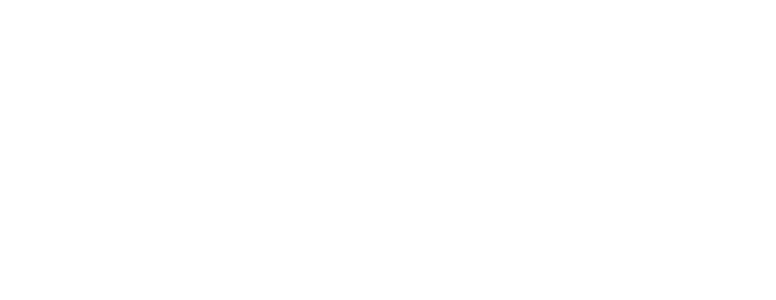
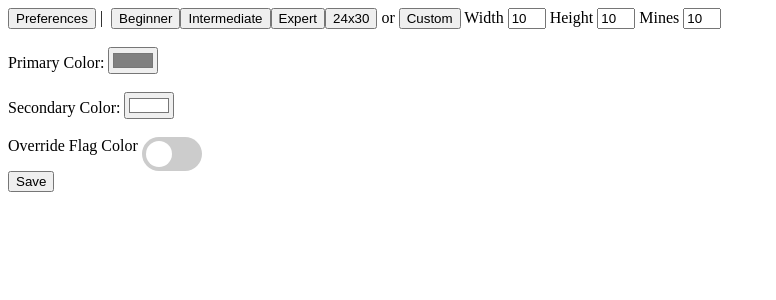
Before and after one commit to hardcorshik/minesweeper-js, an Angular app: page /options in a window 1280 px wide. Shown: the top 300 px of the page, without its empty margins (0-776 px from the left). Built offline with nearby package versions, Linux system fonts and the light colour scheme.

Commit message:
Added color customization

```diff
--- a/src/app/app.component.html
+++ b/src/app/app.component.html
@@ -1,9 +1,11 @@
 <div>
+  <button [routerLink]="['options']">Preferences</button>&nbsp;|&nbsp;
   <button [routerLink]="['play', 'beginner']">Beginner</button>
   <button [routerLink]="['play', 'normal']">Intermediate</button>
   <button [routerLink]="['play', 'expert']">Expert</button>
   <button [routerLink]="['play', 'winmax']">24x30</button>
-   or <button [routerLink]="['play', customX + '&' + customY + '&' + customMines]">Custom</button>
+  or
+  <button [routerLink]="['play', customX + '&' + customY + '&' + customMines]">Custom</button>
   Width <input class="input" [(ngModel)]="customX">
   Height <input class="input" [(ngModel)]="customY">
   Mines <input class="input" [(ngModel)]="customMines">
--- a/src/app/app.module.ts
+++ b/src/app/app.module.ts
@@ -17,7 +17,8 @@
     BrowserModule,
     FormsModule,
     RouterModule.forRoot([
-      {path: 'play/:params', component: PlayComponent}
+      {path: 'play/:params', component: PlayComponent},
+      {path: 'options', component: PreferencesComponent}
     ])
   ],
   providers: [],
--- a/src/app/play/play.component.css
+++ b/src/app/play/play.component.css
@@ -11,10 +11,10 @@
 }
 
 .holder {
-  border-left: 1px solid gray;
-  border-top: 1px solid gray;
-  border-bottom: 1px solid gray;
-  border-right: 1px solid gray;
+  border-left: 1px solid black;
+  border-top: 1px solid black;
+  border-bottom: 1px solid black;
+  border-right: 1px solid black;
   cursor: hand;
   height: 30px;
   width: 30px;
--- a/src/app/play/play.component.html
+++ b/src/app/play/play.component.html
@@ -7,9 +7,11 @@
   <div class="row" *ngFor="let row of field">
     <div *ngFor="let cell of row.cells">
       <div class="holder" (click)="onLeftClick(true, cell)" (contextmenu)="onRightClick($event, cell)"
-           [ngClass]="{'hidden': isHidden(cell)}">
+           [ngStyle]="{
+           'background-color': getColor(cell),
+            'color': getOppositeColor(cell)}">
         <div *ngIf="isHidden(cell)">&nbsp;</div>
-        <i class="fa fa-flag" aria-hidden="true" *ngIf="isFlag(cell)"></i>
+        <i [ngStyle]="{'color': getFlagColor()}" class="fa fa-flag" aria-hidden="true" *ngIf="isFlag(cell)"></i>
         <i class="fa fa-question" aria-hidden="true" *ngIf="isQuestion(cell)"></i>
         <i class="fa fa-bomb" aria-hidden="true" *ngIf="isRevealed(cell) && cell.mine"></i>
         <div *ngIf="isRevealed(cell) && !cell.mine && cell.numberShown != 0">{{cell.numberShown}}</div>
--- a/src/app/play/play.component.ts
+++ b/src/app/play/play.component.ts
@@ -93,23 +93,46 @@
   public isHidden(cell: ICell) {
     return cell.status == CellStatus.Hidden;
   }
+
   public isFlag(cell: ICell) {
     return cell.status == CellStatus.Marked;
   }
+
   public isRevealed(cell: ICell) {
     return cell.status == CellStatus.Revealed;
   }
+
   public isQuestion(cell: ICell) {
     return cell.status == CellStatus.Question;
   }
 
+  public getColor(cell: ICell) {
+    if (this.isRevealed(cell)) {
+      return localStorage.getItem('secondary-color') || '#FFFFFF';
+    }
+    return localStorage.getItem('primary-color') || '#808080';
+  }
+
+  public getOppositeColor(cell: ICell) {
+    if (this.isRevealed(cell)) {
+      return localStorage.getItem('primary-color') || '#808080';
+    }
+    return localStorage.getItem('secondary-color') || '#FFFFFF';
+  }
+
+  public getFlagColor(cell: ICell) {
+    return localStorage.getItem('flag-color') || '#FFFFFF';
+  }
+
   public newField() {
-    if (this.stopwatch) this.stopStopwatch();
+    if (this.stopwatch) {
+      this.stopStopwatch();
+    }
     this.ngOnInit();
   }
 
   // Calculates number shown on the cell
-  private calculateNumberShown (xin: number, yin: number): number {
+  private calculateNumberShown(xin: number, yin: number): number {
     let cellsToCheck = this.getNearbyCells(xin, yin);
 
     let output: number = 0;
--- a/src/app/preferences/preferences.component.css
+++ b/src/app/preferences/preferences.component.css
@@ -0,0 +1,63 @@
+/* I "borrowed" this code
+/* The switch - the box around the slider */
+.switch {
+  position: relative;
+  display: inline-block;
+  width: 60px;
+  height: 34px;
+}
+
+/* Hide default HTML checkbox */
+.switch input {
+  opacity: 0;
+  width: 0;
+  height: 0;
+}
+
+/* The slider */
+.slider {
+  position: absolute;
+  cursor: pointer;
+  top: 0;
+  left: 0;
+  right: 0;
+  bottom: 0;
+  background-color: #ccc;
+  -webkit-transition: .4s;
+  transition: .4s;
+}
+
+.slider:before {
+  position: absolute;
+  content: "";
+  height: 26px;
+  width: 26px;
+  left: 4px;
+  bottom: 4px;
+  background-color: white;
+  -webkit-transition: .4s;
+  transition: .4s;
+}
+
+input:checked + .slider {
+  background-color: #2196F3;
+}
+
+input:focus + .slider {
+  box-shadow: 0 0 1px #2196F3;
+}
+
+input:checked + .slider:before {
+  -webkit-transform: translateX(26px);
+  -ms-transform: translateX(26px);
+  transform: translateX(26px);
+}
+
+/* Rounded sliders */
+.slider.round {
+  border-radius: 34px;
+}
+
+.slider.round:before {
+  border-radius: 50%;
+}
--- a/src/app/preferences/preferences.component.html
+++ b/src/app/preferences/preferences.component.html
@@ -1,3 +1,17 @@
 <div>
-  Primary Color: <input type="color" [(ngModel)]="" />
+  <br>
+  <div>Primary Color: <input type="color" [(ngModel)]="primaryColor"/></div>
+  <br>
+  <div>Secondary Color: <input type="color" [(ngModel)]="secondaryColor"/></div>
+  <br>
+  <div>Override Flag Color
+    <label class="switch">
+      <input type="checkbox" [(ngModel)]="overrideFlag">
+      <span class="slider round"></span>
+    </label>
+    <br>
+    <div *ngIf="overrideFlag">&emsp;Flag Color: <input type="color" [(ngModel)]="flagColor"/></div>
+  </div>
 </div>
+
+<button (click)="save()">Save</button>
--- a/src/app/preferences/preferences.component.ts
+++ b/src/app/preferences/preferences.component.ts
@@ -6,19 +6,40 @@
   styleUrls: ['./preferences.component.css']
 })
 export class PreferencesComponent implements OnInit {
-  public primaryColor: number;
-  public secondaryColor: number;
-  public allowAreaClear: boolean;
+  public primaryColor: string;
+  public secondaryColor: string;
 
-  constructor() { }
+  public overrideFlag: boolean;
+  public flagColor: string;
+
+  constructor() {
+  }
 
   ngOnInit() {
+    this.load();
   }
 
   public save() {
-    localStorage.setItem("primary-color", this.primaryColor.toString());
-    localStorage.setItem("secondary-color", this.secondaryColor.toString());
-    localStorage.setItem("allow-area-clear", this.allowAreaClear.toString());
+    localStorage.setItem('primary-color', this.primaryColor);
+    localStorage.setItem('secondary-color', this.secondaryColor);
+    if (this.overrideFlag) {
+      localStorage.setItem('flag-color', this.flagColor);
+      localStorage.setItem('flag-override', '1');
+    } else {
+      localStorage.setItem('flag-color', this.secondaryColor);
+    }
+  }
+
+  public load() {
+    this.primaryColor = localStorage.getItem('primary-color') || '#808080';
+    this.secondaryColor = localStorage.getItem('secondary-color') || '#FFFFFF';
+    if (localStorage.getItem('flag-override')) {
+      this.overrideFlag = true;
+      this.flagColor = localStorage.getItem('flag-color');
+    } else {
+      this.overrideFlag = false;
+      this.flagColor = this.secondaryColor;
+    }
   }
 
 }
```
